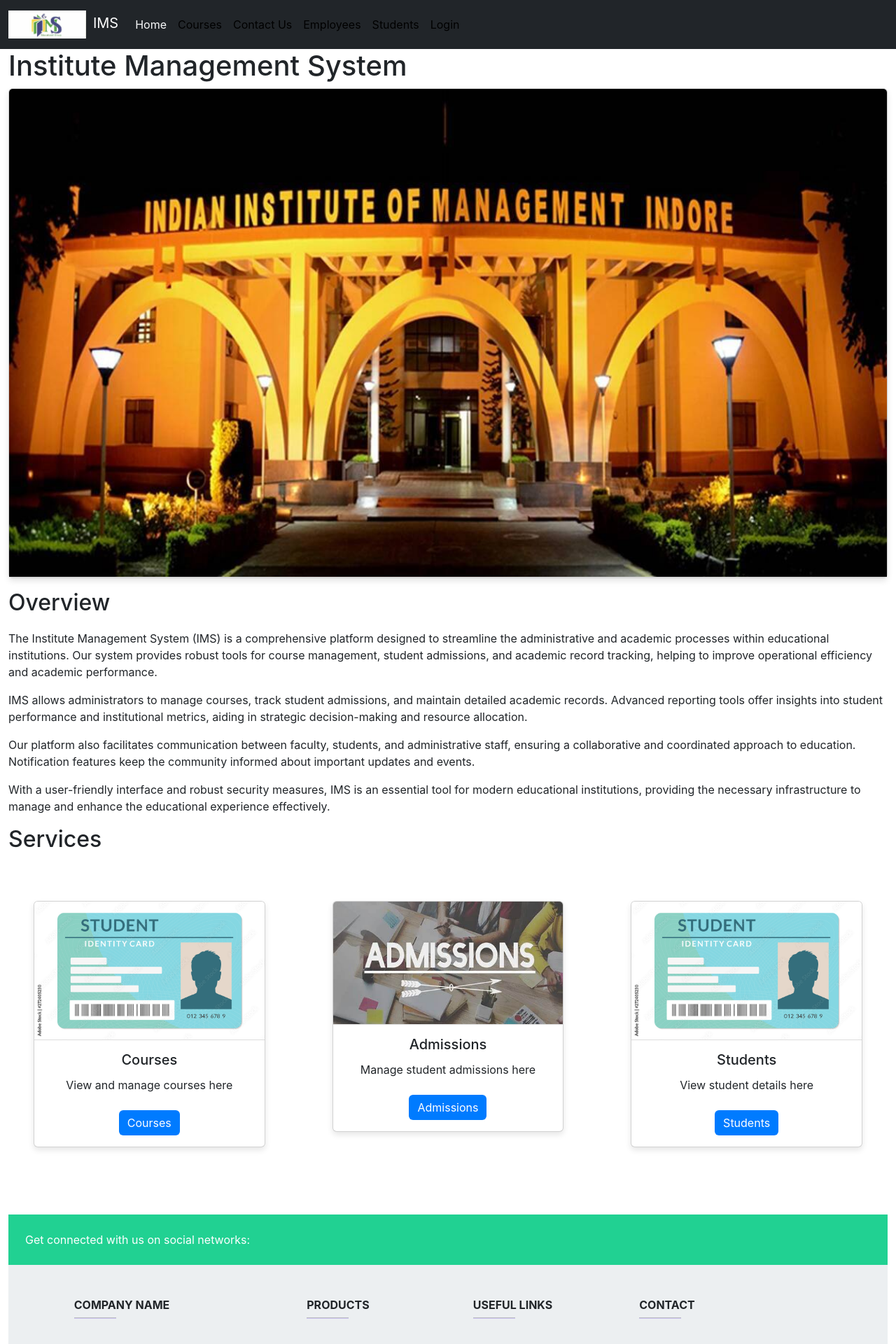
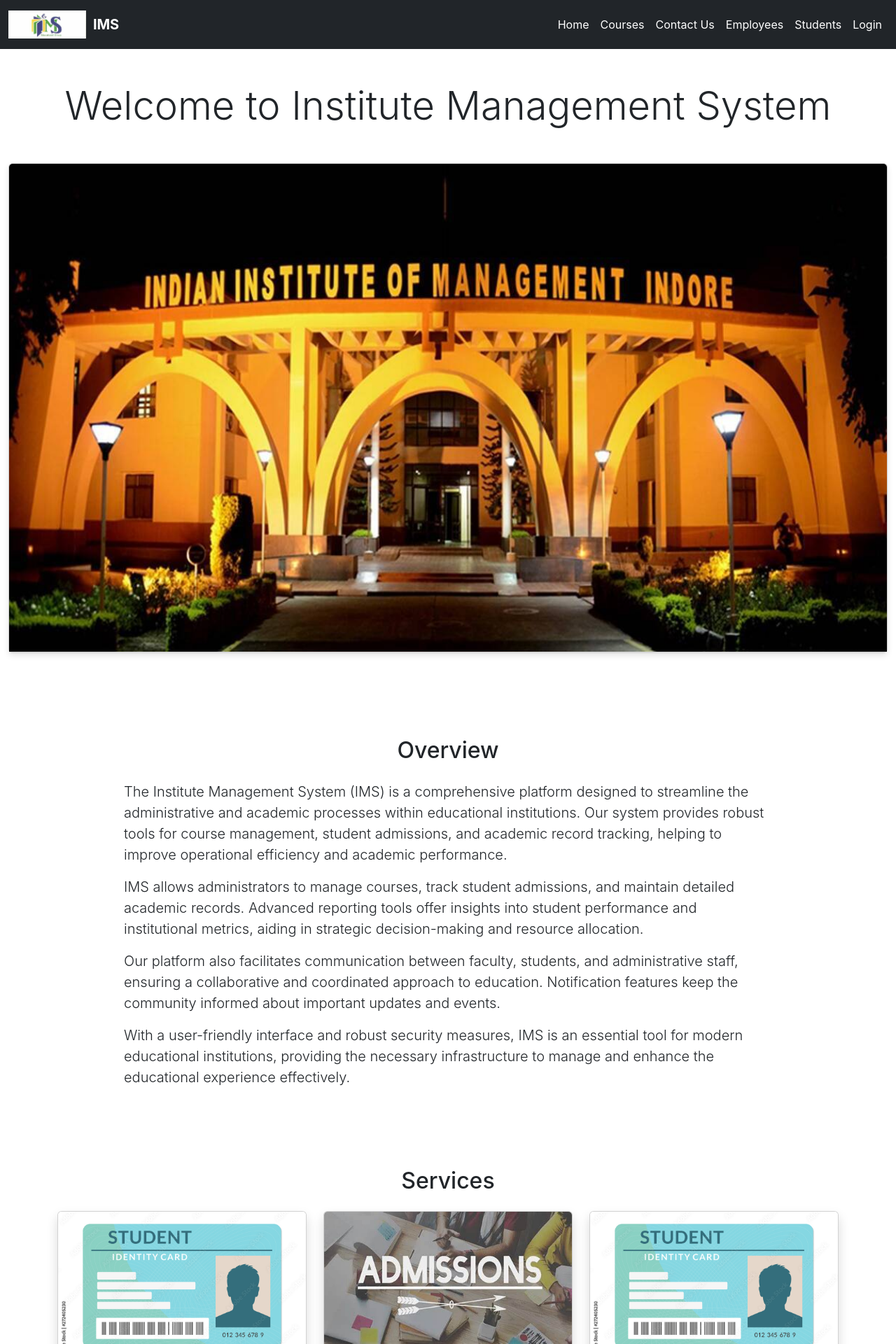
Before and after one commit to vishalm6566/Institute-Managment-System, a React (Create React App) app in the folder client/: page /home in a window 1280 px wide. Shown: the top 1920 px of the page at 70% size. Built offline with nearby package versions, Linux system fonts and the light colour scheme.

Commit message:
Modfied the login and Home pages

```diff
--- a/client/src/components/admin/Navbar.jsx
+++ b/client/src/components/admin/Navbar.jsx
@@ -1,29 +1,37 @@
-// src/components/NavBar.jsx
+// NavBar.jsx
+
 import React from 'react';
 import { Link } from 'react-router-dom';
-import IMSlogo from "../Images/IMSlogo.jpg"
+import IMSlogo from "../Images/IMSlogo.jpg";
+import '../../css/custom-navbar.css';
 
-function NavBar() {
+
+const NavBar = () => {
     return (
         <nav className="navbar navbar-expand-lg navbar-dark bg-dark">
             <div className="container-fluid">
-                <Link className="navbar-brand" to="/">
+                {/* Brand logo and name */}
+                <Link className="navbar-brand d-flex align-items-center" to="/">
                     <img src={IMSlogo} alt="Institute Logo" style={{ height: '40px', marginRight: '10px' }} />
-                    IMS
+                    <span className="fw-bold">IMS</span>
                 </Link>
+
+                {/* Navbar Toggler for responsive design */}
                 <button className="navbar-toggler" type="button" data-bs-toggle="collapse" data-bs-target="#navbarNav" aria-controls="navbarNav" aria-expanded="false" aria-label="Toggle navigation">
                     <span className="navbar-toggler-icon"></span>
                 </button>
+
+                {/* Navbar links */}
                 <div className="collapse navbar-collapse" id="navbarNav">
-                    <ul className="navbar-nav ">
-                        <li className="nav-item ">
-                            <Link className="nav-link text-light" to="/">Home</Link>
+                    <ul className="navbar-nav ms-auto">
+                        <li className="nav-item">
+                            <Link className="nav-link" to="/">Home</Link>
                         </li>
                         <li className="nav-item">
                             <Link className="nav-link" to="/courses">Courses</Link>
                         </li>
                         <li className="nav-item">
-                            <Link className="nav-link" to="/Contactus">Contact Us</Link>
+                            <Link className="nav-link" to="/contactus">Contact Us</Link>
                         </li>
                         <li className="nav-item">
                             <Link className="nav-link" to="/employees">Employees</Link>
--- a/client/src/css/Login.css
+++ b/client/src/css/Login.css
@@ -1,11 +1,9 @@
+
+
 .container {
-    margin-top: 50px;
+    padding-top: 50px; /* Adjust padding as needed */
 }
 
-h2 {
-    margin-bottom: 20px;
+.text-center {
+    margin-bottom: 20px; /* Add margin below logo */
 }
-
-.btn-block {
-    margin-top: 20px;
-}
--- /dev/null
+++ b/client/src/css/custom-navbar.css
@@ -0,0 +1,10 @@
+
+
+.navbar-nav .nav-link {
+    color: #fff;
+}
+
+.navbar-nav .nav-link:hover {
+    color: #fff;
+    background-color: rgba(255, 255, 255, 0.1); /* Semi-transparent background color on hover */
+}
--- a/client/src/pages/Home.jsx
+++ b/client/src/pages/Home.jsx
@@ -1,85 +1,90 @@
-import instituteImage from "../components/Images/instituteImage.jpg";
+// Home.jsx
 
-import { Link } from "react-router-dom";
+import React from 'react';
+import { Link } from 'react-router-dom';
+import imsLogo from '../components/Images/instituteImage.jpg';
+import AdmissionCard from '../components/Images/AdmissionCard.jpg';
+import CourseCard from '../components/Images/StudentCard.jpg';
+import StudentCard from '../components/Images/StudentCard.jpg';
+import NavBar from '../components/admin/Navbar';
+import Footer from '../components/admin/Footer';
 
-import AdmissionCard from "../components/Images/AdmissionCard.jpg";
-import CourseCard from "../components/Images/StudentCard.jpg"
-import StudentCard from  "../components/Images/StudentCard.jpg"
-import NavBar from "../components/admin/Navbar"
-import Footer from "../components/admin/Footer";
-
-
-function Home() {
+const Home = () => {
     return (
         <>
             <NavBar />
             <div className="container-fluid">
-                <header>
-                    <h1>Institute Management System</h1>
+                <header className="text-center my-5">
+                    <h1 className="display-4">Welcome to Institute Management System</h1>
                 </header>
 
-                <div className="row mb-3">
+                <div className="row mb-5">
                     <div className="col-md-12">
                         <div className="card text-center">
-                            <Link to="/courses"><img src={instituteImage} className="card-img-top" alt="Institute Management" /></Link>
+                            <Link to="/courses"><img src={imsLogo} className="card-img-top" alt="Institute Management" /></Link>
                         </div>
                     </div>
                 </div>
 
-                <h2>Overview</h2>
-                <p className="justified">
+                <section className="container">
+                    <h2 className="text-center mb-4">Overview</h2>
+                    <div className="row">
+                        <div className="col-md-10 offset-md-1">
+                            <p className="lead text-justify">
                                 The Institute Management System (IMS) is a comprehensive platform designed to streamline the administrative and academic processes within educational institutions. Our system provides robust tools for course management, student admissions, and academic record tracking, helping to improve operational efficiency and academic performance.
                             </p>
-                <p className="justified">
+                            <p className="lead text-justify">
                                 IMS allows administrators to manage courses, track student admissions, and maintain detailed academic records. Advanced reporting tools offer insights into student performance and institutional metrics, aiding in strategic decision-making and resource allocation.
                             </p>
-                <p className="justified">
+                            <p className="lead text-justify">
                                 Our platform also facilitates communication between faculty, students, and administrative staff, ensuring a collaborative and coordinated approach to education. Notification features keep the community informed about important updates and events.
                             </p>
-                <p className="justified">
+                            <p className="lead text-justify">
                                 With a user-friendly interface and robust security measures, IMS is an essential tool for modern educational institutions, providing the necessary infrastructure to manage and enhance the educational experience effectively.
                             </p>
+                        </div>
+                    </div>
+                </section>
 
-                <h2>Services</h2>
-                <div className="row mt-2">
-                    <div className="col-md-4 p-5">
-                        <div className="card text-center">
+                <section className="container mt-5 mb-5">
+                    <h2 className="text-center mb-4">Services</h2>
+                    <div className="row">
+                        <div className="col-md-4">
+                            <div className="card text-center shadow">
                                 <Link to="/courses"><img src={CourseCard} className="card-img-top" alt="Courses" /></Link>
                                 <div className="card-body">
-                                <h5 className="card-title text-center">Courses</h5>
+                                    <h5 className="card-title">Courses</h5>
                                     <p className="card-text">View and manage courses here</p>
                                     <Link to="/courses" className="btn btn-primary">Courses</Link>
                                 </div>
                             </div>
                         </div>
 
-                    <div className="col-md-4 p-5">
-                        <div className="card text-center">
+                        <div className="col-md-4">
+                            <div className="card text-center shadow">
                                 <Link to="/admissions"><img src={AdmissionCard} className="card-img-top" alt="Admissions" /></Link>
                                 <div className="card-body">
-                                <h5 className="card-title text-center">Admissions</h5>
+                                    <h5 className="card-title">Admissions</h5>
                                     <p className="card-text">Manage student admissions here</p>
                                     <Link to="/admissions" className="btn btn-primary">Admissions</Link>
                                 </div>
                             </div>
                         </div>
 
-                    <div className="col-md-4 p-5">
-                        <div className="card text-center">
+                        <div className="col-md-4">
+                            <div className="card text-center shadow">
                                 <Link to="/students"><img src={StudentCard} className="card-img-top" alt="Students" /></Link>
                                 <div className="card-body">
-                                <h5 className="card-title text-center">Students</h5>
+                                    <h5 className="card-title">Students</h5>
                                     <p className="card-text">View student details here</p>
                                     <Link to="/students" className="btn btn-primary">Students</Link>
                                 </div>
                             </div>
                         </div>
                     </div>
-
-
+                </section>
             </div>
             <Footer />
-
         </>
     );
 }
```
Also changed, not shown: client/src/pages/Login.jsx (+14 -22 lines). Lines whose indentation alone changed are shown as unchanged.
